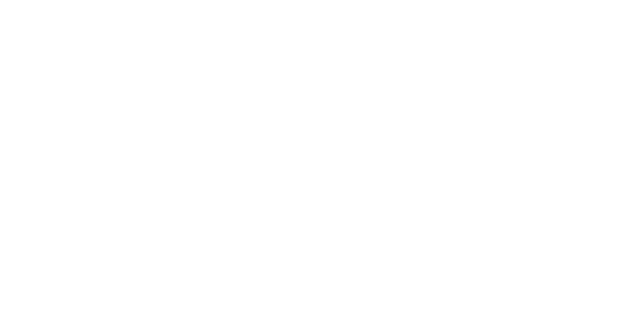
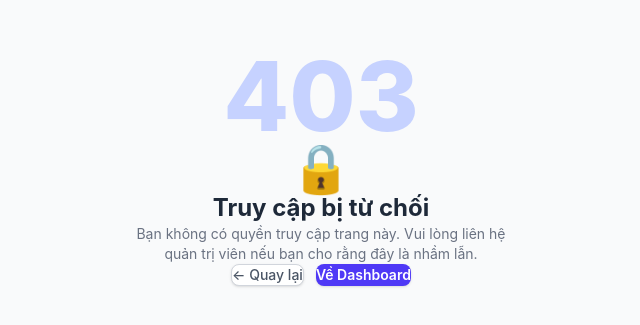
Before and after one commit to ngkhson/Flight-booking, a React (Vite) app in the folder flight-booking-fe/: page /403 in a window 1280 px wide. Before the commit this address had no page. Shown: the part 233-558 px from the top of the page, without its empty margins (319-959 px from the left). Built offline with nearby package versions, Linux system fonts and the light colour scheme.

Commit message:
feat(auth): implement RBAC logic and 403 page

```diff
--- a/flight-booking-fe/src/App.tsx
+++ b/flight-booking-fe/src/App.tsx
@@ -4,6 +4,7 @@
 import FlightManagement from './pages/admin/FlightManagement';
 import BookingManagement from './pages/admin/BookingManagement';
 import LoginPage from './pages/auth/LoginPage';
+import ForbiddenPage from './pages/auth/ForbiddenPage';
 import ProtectedRoute from './features/auth/ProtectedRoute';
 import ErrorBoundary from './components/common/ErrorBoundary';
 
@@ -16,12 +17,13 @@
 
         {/* Public routes */}
         <Route path="/login" element={<LoginPage />} />
+        <Route path="/403" element={<ForbiddenPage />} />
 
         {/* Admin routes — protected + error-safe */}
         <Route
           path="/admin"
           element={
-            <ProtectedRoute>
+            <ProtectedRoute allowedRoles={['ADMIN', 'ACCOUNTANT']}>
               <ErrorBoundary>
                 <AdminLayout />
               </ErrorBoundary>
--- a/flight-booking-fe/src/features/auth/ProtectedRoute.tsx
+++ b/flight-booking-fe/src/features/auth/ProtectedRoute.tsx
@@ -3,17 +3,30 @@
 
 interface ProtectedRouteProps {
     children: ReactNode;
+    /** Danh sách role được phép truy cập. Nếu không truyền → chỉ kiểm tra token. */
+    allowedRoles?: string[];
 }
 
 /**
- * ProtectedRoute — HOC bảo vệ các route yêu cầu xác thực.
- * Kiểm tra token trong localStorage; nếu không tồn tại, redirect về /login.
+ * ProtectedRoute — HOC bảo vệ route theo xác thực + phân quyền (RBAC).
+ *
+ * 1. Nếu không có token  → redirect /login
+ * 2. Nếu có allowedRoles nhưng userRole không khớp → redirect /403
+ * 3. Còn lại → render children
+ *
+ * userRole được đọc từ localStorage key 'userRole'.
+ * Trong môi trường dev, giá trị mặc định là 'ADMIN' nếu chưa set.
  */
-function ProtectedRoute({ children }: ProtectedRouteProps) {
+function ProtectedRoute({ children, allowedRoles }: ProtectedRouteProps) {
     const token = localStorage.getItem('token');
+    const userRole = localStorage.getItem('userRole') ?? 'ADMIN'; // dev default
 
     if (!token) {
         return <Navigate to="/login" replace />;
+    }
+
+    if (allowedRoles && allowedRoles.length > 0 && !allowedRoles.includes(userRole)) {
+        return <Navigate to="/403" replace />;
     }
 
     return <>{children}</>;
--- /dev/null
+++ b/flight-booking-fe/src/pages/auth/ForbiddenPage.tsx
@@ -0,0 +1,45 @@
+import { useNavigate } from 'react-router-dom';
+
+/**
+ * ForbiddenPage — hiển thị lỗi 403 khi user không có quyền truy cập route.
+ */
+export default function ForbiddenPage() {
+    const navigate = useNavigate();
+
+    return (
+        <div className="min-h-screen flex flex-col items-center justify-center bg-gray-50 px-4 text-center">
+            {/* Status code */}
+            <p className="text-8xl font-extrabold text-indigo-200 select-none leading-none">
+                403
+            </p>
+
+            {/* Icon */}
+            <div className="mt-4 text-5xl">🔒</div>
+
+            {/* Message */}
+            <h1 className="mt-4 text-2xl font-bold text-gray-800">
+                Truy cập bị từ chối
+            </h1>
+            <p className="mt-2 text-sm text-gray-500 max-w-sm">
+                Bạn không có quyền truy cập trang này. Vui lòng liên hệ quản trị
+                viên nếu bạn cho rằng đây là nhầm lẫn.
+            </p>
+
+            {/* Actions */}
+            <div className="mt-8 flex gap-3">
+                <button
+                    onClick={() => navigate(-1)}
+                    className="px-5 py-2 text-sm font-medium text-gray-600 bg-white border border-gray-300 hover:bg-gray-50 rounded-lg shadow-sm transition"
+                >
+                    ← Quay lại
+                </button>
+                <button
+                    onClick={() => navigate('/admin/dashboard', { replace: true })}
+                    className="px-5 py-2 text-sm font-semibold text-white bg-indigo-600 hover:bg-indigo-700 rounded-lg shadow transition"
+                >
+                    Về Dashboard
+                </button>
+            </div>
+        </div>
+    );
+}
```
